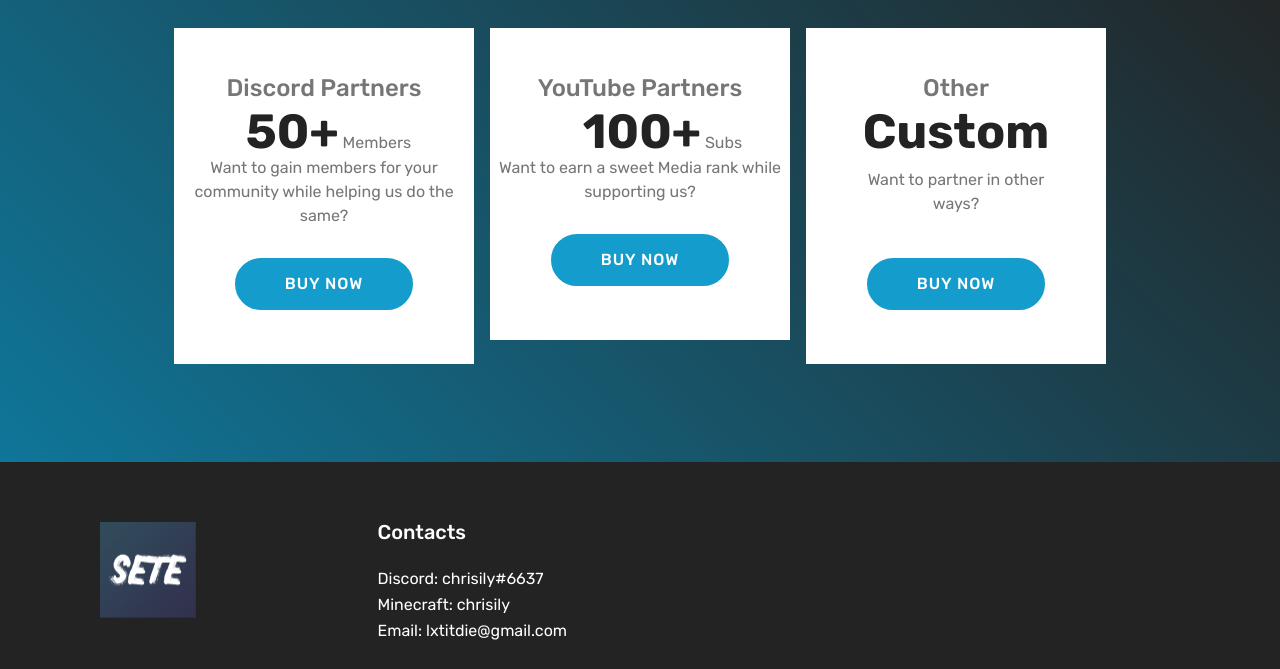
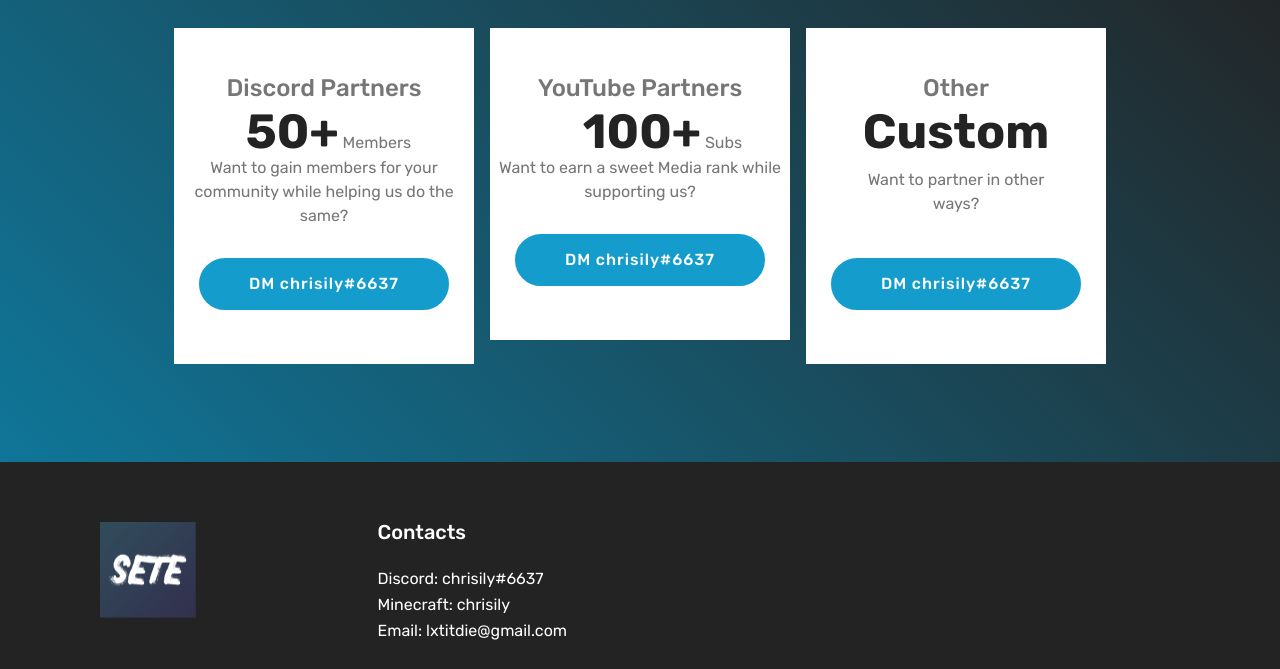
Before and after one commit to setemh/setemh.github.io, a plain HTML site: page applications.html in a window 1280 px wide. Shown: the part 694-1363 px from the top of the page. Drawn offline with Linux system fonts and the light colour scheme; files whose address does not match are found by name.

Commit message:
ahafhuwahfnklawf

```diff
--- a/applications.html
+++ b/applications.html
@@ -75,7 +75,7 @@
     </nav>
 </section>
 
-<section class="engine"><a href="https://mobirise.info/o">free portfolio website templates</a></section><section class="counters1 counters cid-rU0uNIX05J" id="counters1-p">
+<section class="engine"><a href="https://mobirise.info/t">free amp template</a></section><section class="counters1 counters cid-rU0uNIX05J" id="counters1-p">
 
 
 
@@ -150,9 +150,7 @@
                     <div class="plan-list align-center">
                         <ul class="list-group list-group-flush mbr-fonts-style display-7">Want to gain members for your community while helping us do the same?</ul>
                     </div>
-                    <div class="mbr-section-btn text-center pt-4">
-                        <a href="https://mobirise.co" class="btn btn-primary display-4">BUY NOW</a>
-                    </div>
+                    <div class="mbr-section-btn text-center pt-4"><a href="https://discord.gg/qay7W87" class="btn btn-primary display-4" target="_blank">DM chrisily#6637</a></div>
                 </div>
             </div>
 
@@ -170,9 +168,7 @@
                     <div class="plan-list align-center">
                         <ul class="list-group list-group-flush mbr-fonts-style display-7">Want to earn a sweet Media rank while supporting us?</ul>
                     </div>
-                    <div class="mbr-section-btn text-center pt-4">
-                        <a href="https://mobirise.co" class="btn btn-primary display-4">BUY NOW</a>
-                    </div>
+                    <div class="mbr-section-btn text-center pt-4"><a href="https://discord.gg/qay7W87" class="btn btn-primary display-4" target="_blank">DM chrisily#6637</a></div>
                 </div>
             </div>
 
@@ -192,9 +188,7 @@
                             <li class="list-group-item">Want to partner in other ways?</li>
                         </ul>
                     </div>
-                    <div class="mbr-section-btn text-center pt-4">
-                        <a href="https://mobirise.co" class="btn btn-primary display-4">BUY NOW</a>
-                    </div>
+                    <div class="mbr-section-btn text-center pt-4"><a href="https://discord.gg/qay7W87" class="btn btn-primary display-4" target="_blank">DM chrisily#6637</a></div>
                 </div>
             </div>
 
```
Also changed, not shown: index.html (+1 -1 lines), 1 other file.
